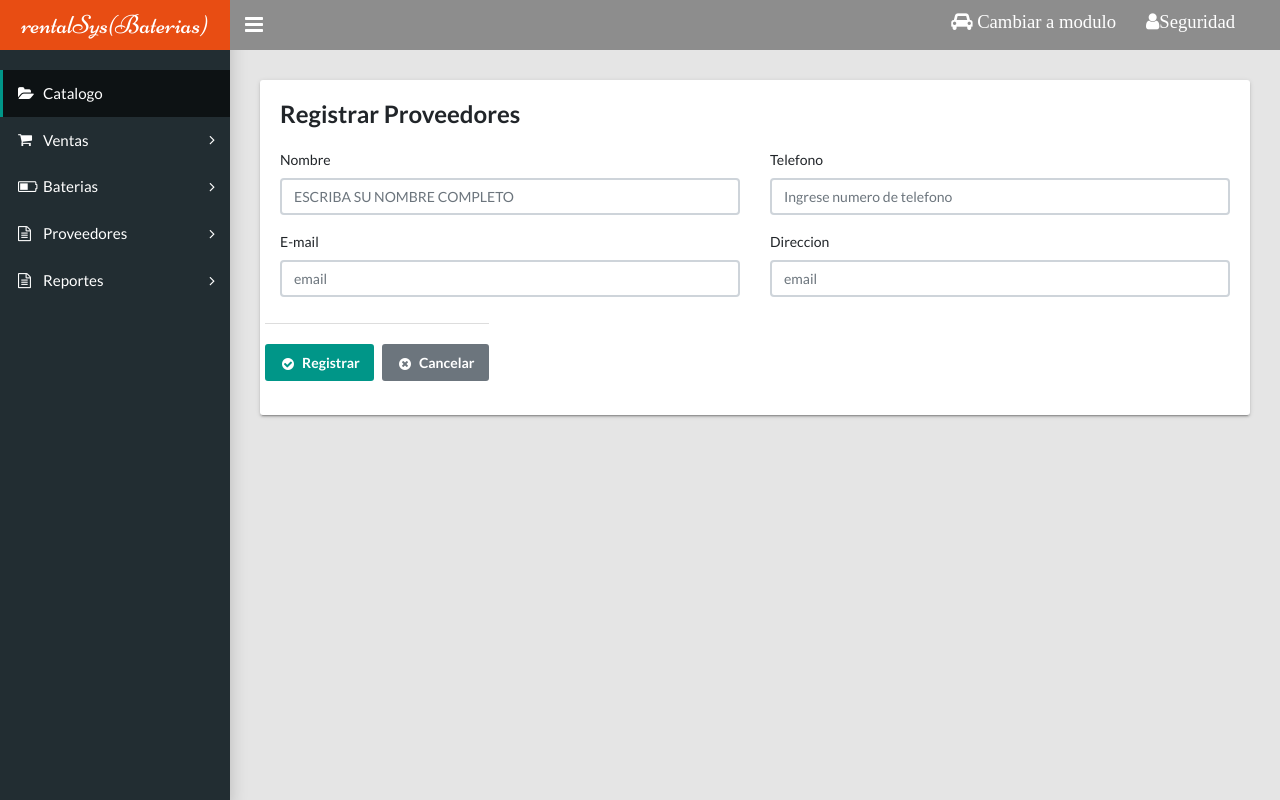
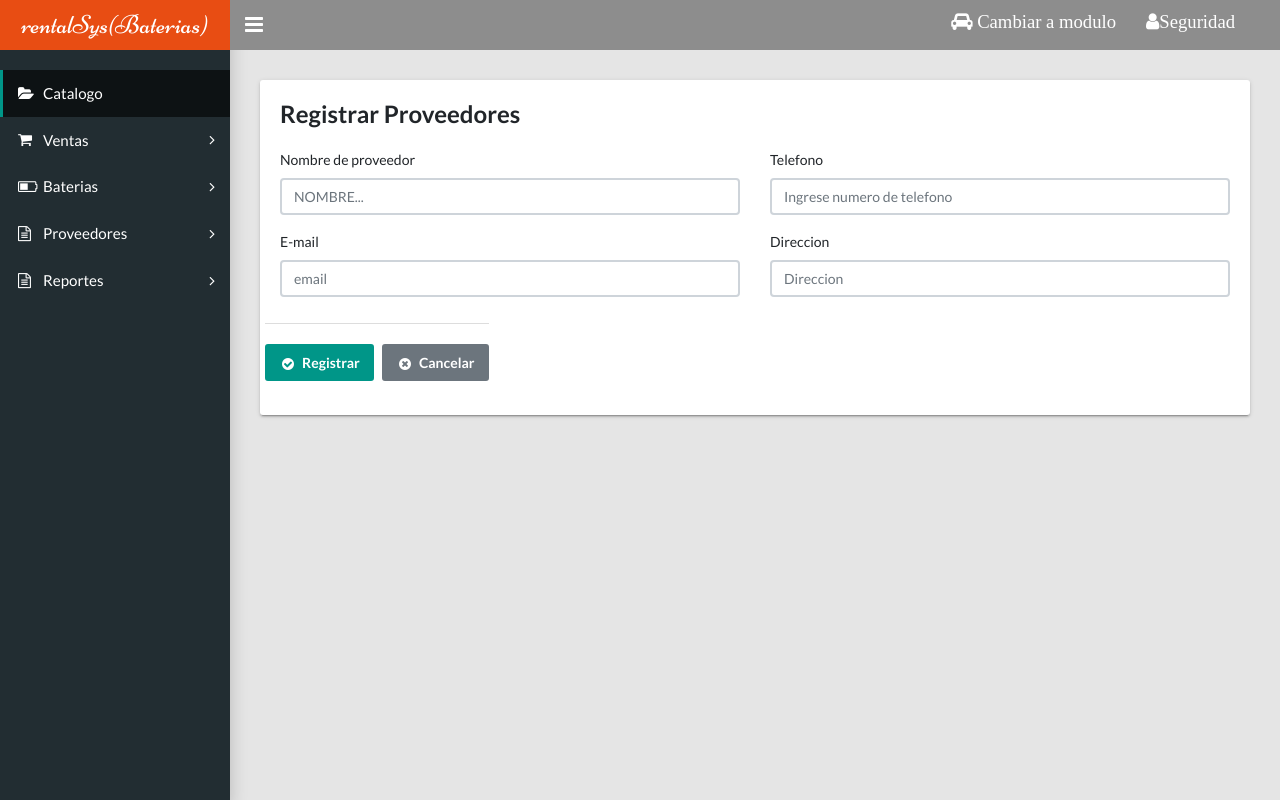
Before and after one commit to JHarvin/SIRA, a PHP site: page /Vistas/agregarproveedores.php in a window 1280 px wide. Run offline with PHP 8.4, Linux system fonts and the light colour scheme; some libraries are stand-ins or nearby versions.

Commit message:
steffany
proveedores hay un error

```diff
--- /dev/null
+++ b/Controladores/ControladorRegistrarProveedor.php
@@ -0,0 +1,50 @@
+<?php
+#Clase para registrar un nuevo proveedor
+require_once"../Modelos/ModeloProveedores.php";
+
+ class proveedorcontrolador
+{
+	public function registrarProveedor(){
+
+   if(isset($_POST["nombre"])){
+
+            $datosController =array(
+                "nombre"=>strtoupper($_POST["nombre"]),
+                 "telefono"=>$_POST["telefono"],
+                 "email"=>$_POST["email"],
+                 "direccion"=>$_POST["direccion"]);
+
+
+                 $respuesta=DatosProveedor::registroProveedorModel($datosController,"tproveedores");
+        if( $respuesta=="success"){
+            echo'
+
+            <script type="text/javascript">
+             alertify.set("notifier","position", "top-center");
+
+          alertify.success("  ¡Proveedor Registado! ✔ ");
+
+            </script>
+            ';
+        }
+        else {
+               echo'
+
+            <script type="text/javascript">
+             alertify.set("notifier","position", "top-center");
+
+          alertify.error("Algo salió mal "'.$_POST["nombre"].');
+
+            </script>
+            ';
+
+            }
+
+
+
+	}
+        }
+
+
+
+}
--- /dev/null
+++ b/Modelos/ModeloProveedores.php
@@ -0,0 +1,27 @@
+<?php
+require_once"Conexion.php";
+
+/**
+*
+*/
+class DatosProveedor extends Conexion
+{
+
+	public function registroProveedorModel ($datosProveedorModel,$tabla){
+
+		   $stmt =Conexion::conectar()->prepare("INSERT INTO $tabla(¨nombre, telefono, email,direccion) VALUES (:nombre,:telefono,:email,:direccion)");
+
+		$stmt->bindParam(":nombre",$datosProveedorModel["nombre"],PDO::PARAM_STR);
+        $stmt->bindParam(":telefono",$datosProveedorModel["telefono"],PDO::PARAM_STR);
+        $stmt->bindParam(":email",$datosProveedorModel["email"],PDO::PARAM_STR);
+        $stmt->bindParam(":direccion",$datosProveedorModel["direccion"],PDO::PARAM_STR);
+
+        if($stmt->execute()){
+            return "success";
+        }
+        else{ return " ¡Error! ";}
+
+        $stmt->close();
+	}
+
+}
--- a/Vistas/agregarproveedores.php
+++ b/Vistas/agregarproveedores.php
@@ -1,6 +1,6 @@
 
 <?php
-require_once"../Controladores/ControladorRegistroUsuarios.php";
+require_once"../Controladores/ControladorRegistrarProveedor.php";
 ?>
 
 
@@ -93,12 +93,12 @@ alertify.defaults.theme.input = "form-control";
             <div class="tile-body">
               <form id="formulario_registro" method="post" onsubmit="return validarRegistro();" class="row">
                 <div class="form-group col-md-6">
-                  <label class="control-label" for="nombre">Nombre</label>
-                  <input id="nombre" name="nombre" class="form-control" type="text" placeholder="Escriba su nombre completo" maxlength="100" style="text-transform:uppercase;" pattern=".{7,}" title="7 o mas caracteres para nombre real" value="" required>
+                  <label class="control-label" for="nombre">Nombre de proveedor</label>
+                  <input id="nombre" name="nombre" class="form-control" type="text" placeholder="Nombre..." maxlength="100" style="text-transform:uppercase;" pattern=".{7,}" title="7 o mas caracteres para nombre real" value="" required>
                 </div>
                 <div class=" col-md-6">
                   <label class="control-label">Telefono</label>
-                  <input id="telefono" name="telefono" class="form-control" type="tel" placeholder="Ingrese numero de telefono" maxlength="9" value="" onkeypress="return validaNumericos(event);"  required>
+                  <input id="telefono" name="telefono" class="form-control" type="telefono" placeholder="Ingrese numero de telefono" maxlength="9" value="" onkeypress="return validaNumericos(event);"  required>
                 </div>
                 <div class="form-group col-md-6">
                   <label for="email" class="control-label">E-mail</label>
@@ -107,8 +107,9 @@ alertify.defaults.theme.input = "form-control";
 
 
                 <div class="form-group col-md-6">
-                  <label for="email" class="control-label">Direccion</label>
-                  <input type="text" class="form-control" placeholder="email" id="email" name="email" value="" required >
+                  <label for="direccion" class="control-label">Direccion</label>
+                  <input type="direccion" class="form-control"
+                  placeholder="Direccion" id="direccion" name="direccion"  required >
                 </div>
 
 
@@ -123,8 +124,8 @@ alertify.defaults.theme.input = "form-control";
 
               <?php
                 #--para guardar registros se llama a la clase y funcion
-                $registro= new RegistrarUsuarioController();
-                $registro->registrarController();
+                $registro= new proveedorcontrolador();
+                $registro->registrarProveedor();
 
                 ?>
 
```
